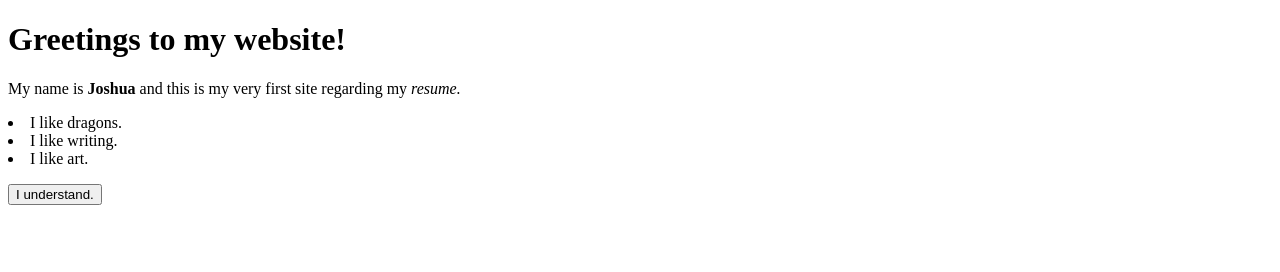
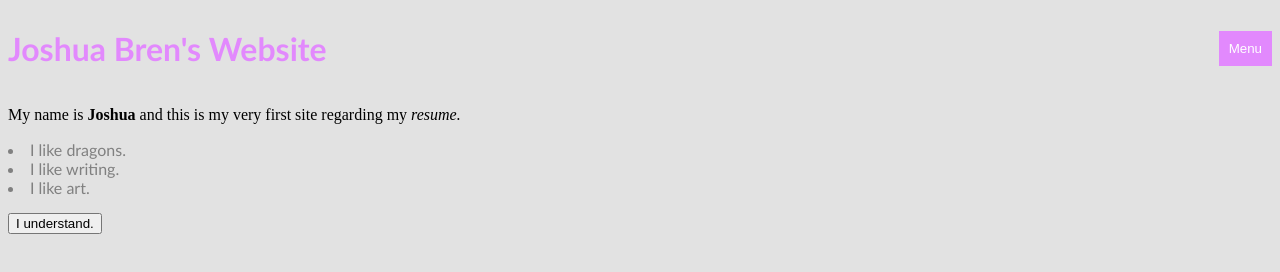
Before and after one commit to Prodigy4715/JoshuaWebsite, a plain HTML site: page index.html in a window 1280 px wide. Drawn offline with Linux system fonts and the light colour scheme.

Commit message:
CSS implements + experimenting
Referencing the new CSS file and also trying to make some drop down menus! I am now considering how my website should look.

```diff
--- a/index.html
+++ b/index.html
@@ -4,10 +4,21 @@
         <meta charset="UTF-8">
         <meta name="viewport" content="width=device-width, initial-scale=1.0">
         <meta http-equiv="X-UA-Compatible" content="ie=edge">
-        <h1>
-            Greetings to my website!
+        <title> Joshua Bren's Website </title>
+        <link rel="stylesheet" href="js.css">
         </h1>
         <body>
+            <div class="header">
+            <h1>Joshua Bren's Website</h1>
+            <div class="dropdown">
+                <button class="dropbtn">Menu</button>
+                <div class="dropdown-content">
+                    <a href="#">About Me</a>
+                    <a href="#">My Work Experience</a>
+                    <a href="#">My Interests and Hobbies</a>
+                </div>
+            </div>
+        </div>
             <p> My name is <strong> Joshua </strong> and this is my very first site regarding my <em> resume. </em> </p>
             <li> I like dragons. </li>
             <li> I like writing. </li>
--- /dev/null
+++ b/js.css
@@ -0,0 +1,38 @@
+body {
+    background-color: #e2e2e2;
+}
+li {
+    font-family: 'Trebuchet MS', 'Lucida Sans Unicode', 'Lucida Grande', 'Lucida Sans', Arial, sans-serif;
+    color: gray;
+}
+h1 {
+    font-family: 'Trebuchet MS', 'Lucida Sans Unicode', 'Lucida Grande', 'Lucida Sans', Arial, sans-serif;
+    color: rgb(226, 137, 253);
+}
+.dropdown {
+  position: relative;
+  display: inline-block;
+  margin-left: 30px;
+}
+.dropbtn {
+  background-color: rgb(226, 137, 253);
+  color: white;
+  padding: 10px;
+  border: none;
+  cursor: pointer;
+}
+.dropdown-content {
+  display: none;
+  position: absolute;
+  background-color: #f1f1f1;
+  min-width: 160px;
+  box-shadow: 0px 8px 16px rgba(0,0,0,0.2);
+}
+.dropdown:hover .dropdown-content {
+  display: block;
+}
+.header {
+  display: flex;
+  align-items: center;
+  justify-content: space-between;
+}
```
